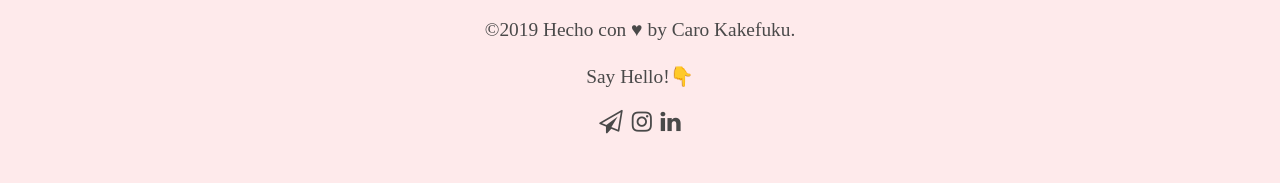
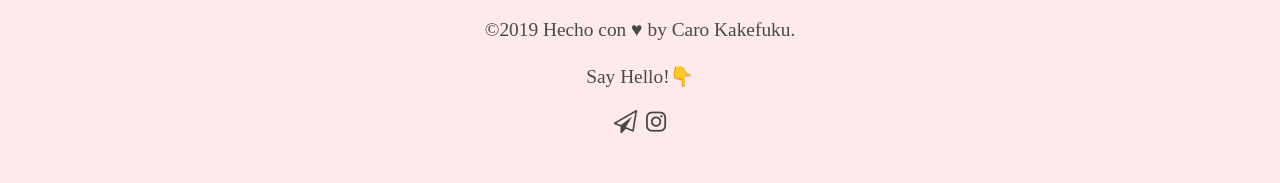
Before and after one commit to carokds/carokds.github.io, a Jekyll site: the page built from index.html, in a window 1280 px wide. Shown: the part 3196-3379 px from the top of the page. Built offline with Jekyll 4.4.1, drawn with Linux system fonts in a browser that asks for light colours.

```diff
--- a/_config.yml
+++ b/_config.yml
@@ -13,7 +13,7 @@ instagram_key:
 instagram_caption: true
 
 # SEO settings
-title: COCÓ EN BARCELONA
+title: Cocó en Barcelona
 description:
 url: ""
 email: caro@cocoenbarcelona.com
@@ -23,7 +23,6 @@ default_img:
 # Profile settings
 social:
   instagram: https://www.instagram.com/carokakefuku/
-  linkedin: https://www.linkedin.com/in/carolinakakefuku/?locale=en_US
 
 # Build settings
 exclude: ["node_modules", "gulpfile.js", "assets/js/app.js", "README.md", "Gemfile", "Gemfile.lock", "_borrador"]
```
